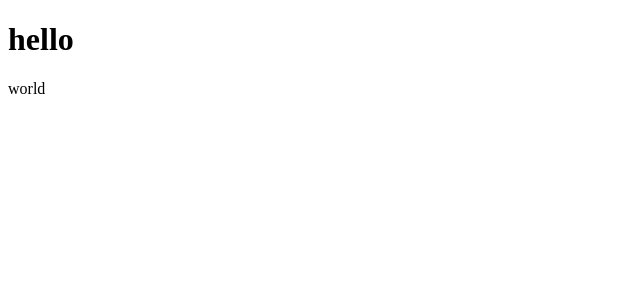
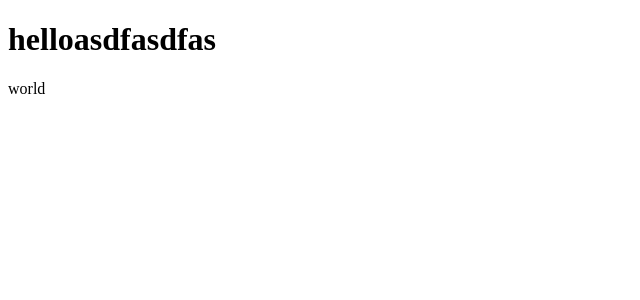
Before and after one commit to k1ntsugi1/weather, a React app: page / in a window 1280 px wide. Shown: the top 300 px of the page, without its empty margins (0-640 px from the left). Built offline with nearby package versions, Linux system fonts and the light colour scheme.

Commit message:
preparing environment#5

```diff
--- a/src/App.jsx
+++ b/src/App.jsx
@@ -3,7 +3,7 @@ import React from 'react';
 function App() {
   return (
     <div>
-      <h1>hello</h1>
+      <h1>helloasdfasdfas</h1>
       <p>world</p>
     </div>
   );
--- a/webpack.config.js
+++ b/webpack.config.js
@@ -2,7 +2,6 @@ const path = require('path');
 const HtmlWebpackPlugin = require('html-webpack-plugin');
 const webpack = require('webpack');
 const MiniCssExtractPlugin = require('mini-css-extract-plugin');
-
 
 let mode = 'development';
 if (process.env.NODE_ENV === 'production') {
```
